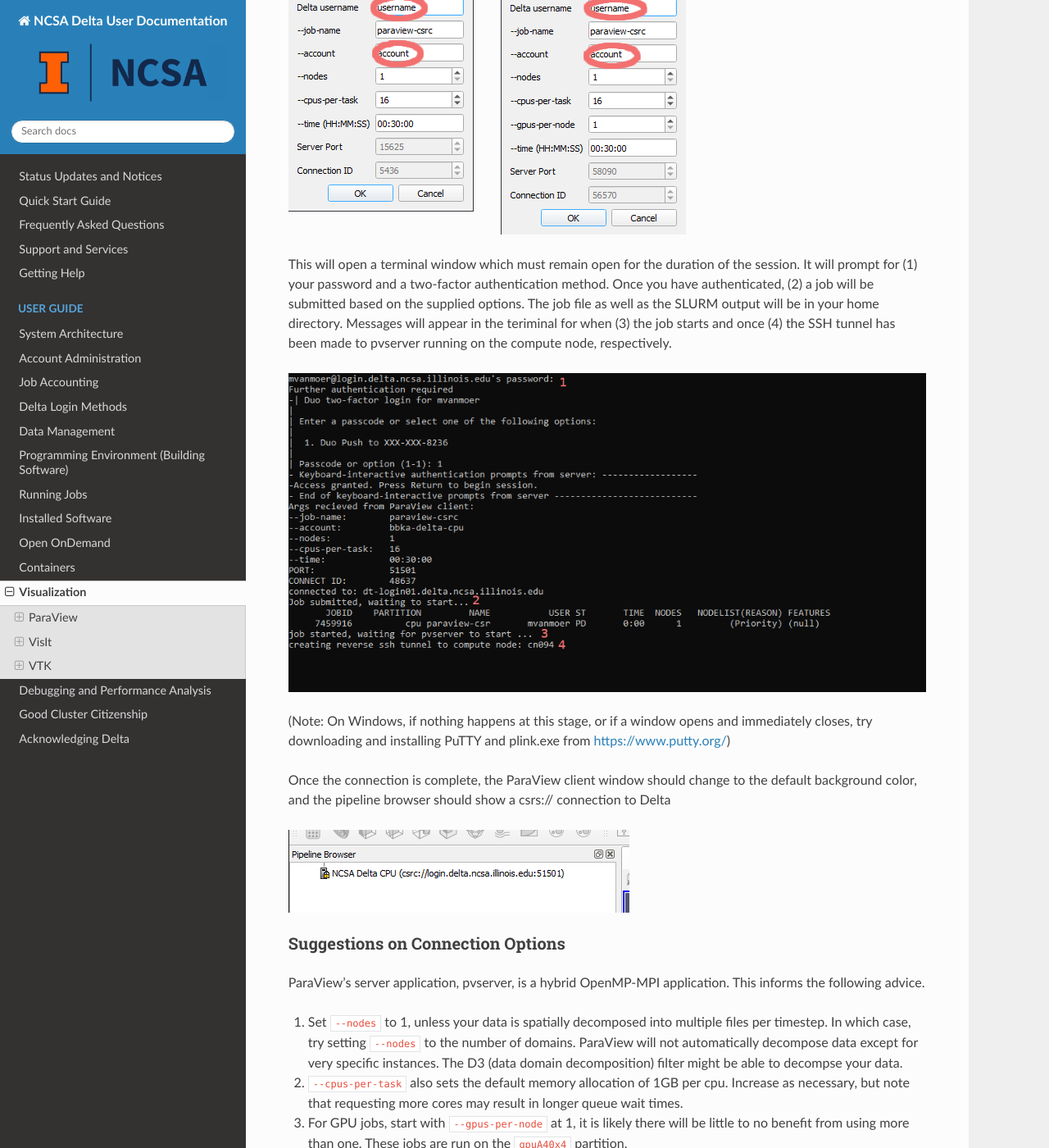
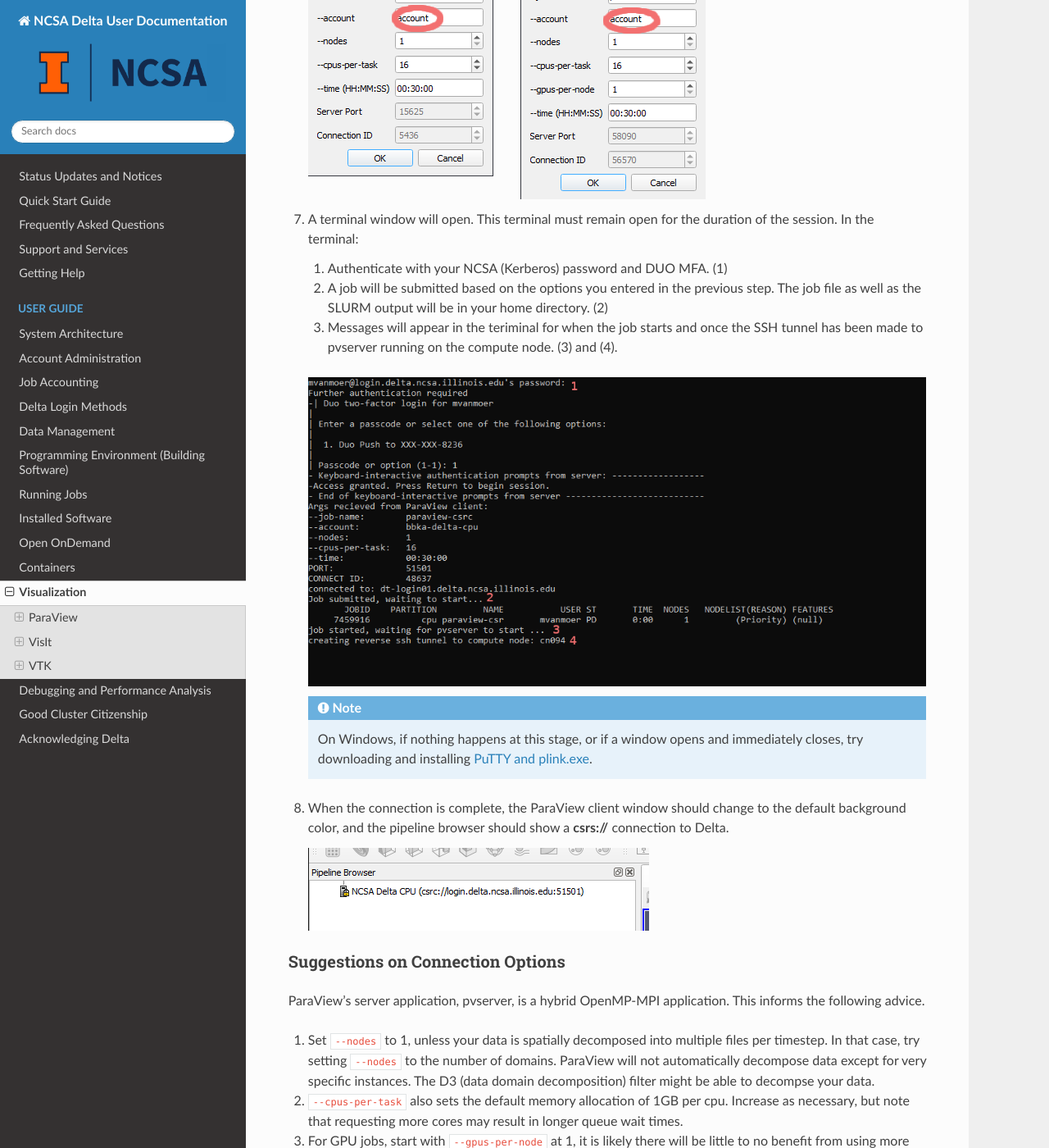
Before and after one commit to ncsa/Delta_doc, a Sphinx documentation site: the page built from docs/source/user_guide/visualization.rst, in a window 1280 px wide and 1400 px high, scrolled down 3830 px. Shown: the whole window at 82% size. Built offline with Sphinx 7.4.7 and the Read the Docs theme 3.1.0, drawn with Linux system fonts in a browser that asks for light colours; some of the changed text lies outside the part shown.

Commit message:
Update visualization.rst editorial/formatting changes

```diff
--- a/docs/source/user_guide/visualization.rst
+++ b/docs/source/user_guide/visualization.rst
@@ -51,69 +51,82 @@ Additional information at: `ParaView PvPython and PvBatch wiki <https://www.para
 
 Advanced Interactive Use: ParaView Client-Server Mode
 ~~~~~~~~~~~~~~~~~~~~~~~~~~~~~~~~
-For ParaView client-server connetions, you must have the exact same version as ParaView installed as on Delta, currently this is `5.11.2 <https://www.paraview.org/download/?version=v5.11>`_. Once this is installed, start the ParaView client application. (Note that if you are on an ARM processor, you may see a warning about not being able to load the OSPRay plugin which requires x86_64, this may be ignored.)
 
-Make a connection by either clicking on the Connect button:
+For ParaView client-server connetions, you must install the same version of ParaView that is installed on Delta, currently this is `5.11.2 <https://www.paraview.org/download/?version=v5.11>`_.
 
-.. figure:: images/visualization/1_ParaView_Connect_button.png
-    :alt: Close-up view of the server Connect button.
-    :width: 500
+#. Start the ParaView client application. (Note, if you are on an ARM processor, you may see a warning about not being able to load the OSPRay plugin which requires x86_64, this can be ignored.)
 
-or navigating to File | Connect...
+#. Make a connection by either clicking the **Connect** icon or navigating to **File** > **Connect**:
 
-.. figure:: images/visualization/2_ParaView_File_Connect.png
-   :alt: Expanded file menu with connect option highlighted.
-   :width: 314
+   .. figure:: images/visualization/1_ParaView_Connect_button.png
+       :alt: Close-up view of the server Connect button.
+       :width: 500
 
-The Choose Server Configuration dialog window will open, click on the Fetch Servers button:
+   .. figure:: images/visualization/2_ParaView_File_Connect.png
+      :alt: Expanded file menu with connect option highlighted.
+      :width: 314
 
-.. figure:: images/visualization/3_ParaView_Choose_Server_Configuration.png
-  :alt: Choose server configuration modal dialog with fetch servers button highlighted.
-  :width: 529
+#. In the **Choose Server Configuration** window, click **Fetch Servers** .
 
-Scroll down and select the appropriate NCSA Delta profile. Note: you must have a GPU allocation for the GPU profile to work.
+   .. figure:: images/visualization/3_ParaView_Choose_Server_Configuration.png
+     :alt: Choose server configuration modal dialog with fetch servers button highlighted.
+     :width: 529
 
-.. figure:: images/visualization/4_ParaView_Fetch_Server_Configurations.png
-  :alt: Fetch server configurations modal dialog with NCSA configurations highlighted.
-  :width: 529
+#. Scroll down and select the **NCSA Delta CPU** or **NCSA Delta GPU** profile and click **Import Selected**.
 
-First, select the appropriate profile and then click the Connect button which will open a Connection Options window.
+   .. note::
+      You must have a GPU allocation for the GPU profile to work.
 
-.. figure:: images/visualization/5_ParaView_Choose_and_Connect.png
-  :alt: Choose server configuration modal dialog with NCSA profile and connect button highlighted.
-  :width: 529
+   .. figure:: images/visualization/4_ParaView_Fetch_Server_Configurations.png
+     :alt: Fetch server configurations modal dialog with NCSA configurations highlighted.
+     :width: 529
 
-The image below shows the CPU and GPU options side-by-side for comparision. Change the options as appropriate, in particular, you must enter your actual username and a chargable account. See below for more suggestions about the other options. Click OK.
+#. In the **Choose Server Configuration** window, select the profile and click **Connect**. This will open a **Connection Options** window.
 
-.. figure:: images/visualization/6_ParaView_CPU_GPU_Connection_Options.png
-  :alt: Side-by-side comparison of connection options modal dialog for CPU and GPU, respectively.
-  :width: 485
+   .. figure:: images/visualization/5_ParaView_Choose_and_Connect.png
+     :alt: Choose server configuration modal dialog with NCSA profile and connect button highlighted.
+     :width: 529
 
-This will open a terminal window which must remain open for the duration of the session. It will prompt for (1) your password and a two-factor authentication method. Once you have authenticated, (2) a job will be submitted based on the supplied options. The job file as well as the SLURM output will be in your home directory. Messages will appear in the teriminal for when (3) the job starts and once (4) the SSH tunnel has been made to pvserver running on the compute node, respectively.
+#. In the **Connect Options** window, change the options, as approporaite. At a minimum, you need to update:
 
-.. figure:: images/visualization/7_ParaView_Pop-up_Terminal.png
-  :alt: Pop-up terminal session showing authentication, job submission, job status, and connection messages.
-  :width: 960
+   - **Delta username** - enter your NCSA username that you use to log in to Delta.
+   - **--account** - enter an account name that you have access to on Delta.
 
-(Note: On Windows, if nothing happens at this stage, or if a window opens and immediately closes, try downloading and installing PuTTY and plink.exe from https://www.putty.org/)
+   Click **OK**.
 
-Once the connection is complete, the ParaView client window should change to the default background color, and the pipeline browser should show a csrs:// connection to Delta
+   .. figure:: images/visualization/6_ParaView_CPU_GPU_Connection_Options.png
+     :alt: Side-by-side comparison of connection options modal dialog for CPU and GPU, respectively.
+     :width: 485
 
-.. figure:: images/visualization/8_ParaView_successful_connection.png
-  :alt: Pipeline browser showing successful connection to Delta.
-  :width: 416
+#. A terminal window will open. This terminal must remain open for the duration of the session. In the terminal:
+
+   #. Authenticate with your NCSA (Kerberos) password and DUO MFA. (1)
+   #. A job will be submitted based on the options you entered in the previous step. The job file as well as the SLURM output will be in your home directory. (2)
+   #. Messages will appear in the teriminal for when the job starts and once the SSH tunnel has been made to pvserver running on the compute node. (3) and (4).
+
+   .. figure:: images/visualization/7_ParaView_Pop-up_Terminal.png
+     :alt: Pop-up terminal session showing authentication, job submission, job status, and connection messages.
+     :width: 960
+
+   .. note::
+      On Windows, if nothing happens at this stage, or if a window opens and immediately closes, try downloading and installing `PuTTY and plink.exe <https://www.putty.org/>`_.
+
+#. When the connection is complete, the ParaView client window should change to the default background color, and the pipeline browser should show a **csrs://** connection to Delta.
+
+   .. figure:: images/visualization/8_ParaView_successful_connection.png
+     :alt: Pipeline browser showing successful connection to Delta.
+     :width: 416
 
 Suggestions on Connection Options
 ~~~~~~~~~~~~~~~~~~~~~~~~~~~~~~~~~
+
 ParaView's server application, pvserver, is a hybrid OpenMP-MPI application. This informs the following advice.
 
-#. Set :code:`--nodes` to 1, unless your data is spatially decomposed into multiple files per timestep. In which case, try setting :code:`--nodes` to the number of domains. ParaView will not automatically decompose data except for very specific instances. The D3 (data domain decomposition) filter might be able to decompse your data.
+#. Set ``--nodes`` to 1, unless your data is spatially decomposed into multiple files per timestep. In that case, try setting ``--nodes`` to the number of domains. ParaView will not automatically decompose data except for very specific instances. The D3 (data domain decomposition) filter might be able to decompse your data.
 
-#. :code:`--cpus-per-task` also sets the default memory allocation of 1GB per cpu. Increase as necessary, but note that requesting more cores may result in longer queue wait times.
+#. ``--cpus-per-task`` also sets the default memory allocation of 1GB per cpu. Increase as necessary, but note that requesting more cores may result in longer queue wait times.
 
-#. For GPU jobs, start with :code:`--gpus-per-node` at 1, it is likely there will be little to no benefit from using more than one. These jobs are run on the :code:`gpuA40x4` partition.
-
-
+#. For GPU jobs, start with ``--gpus-per-node`` at 1, it is likely there will be little to no benefit from using more than one. These jobs are run on the ``gpuA40x4`` partition.
 
 VisIt
 --------
```
